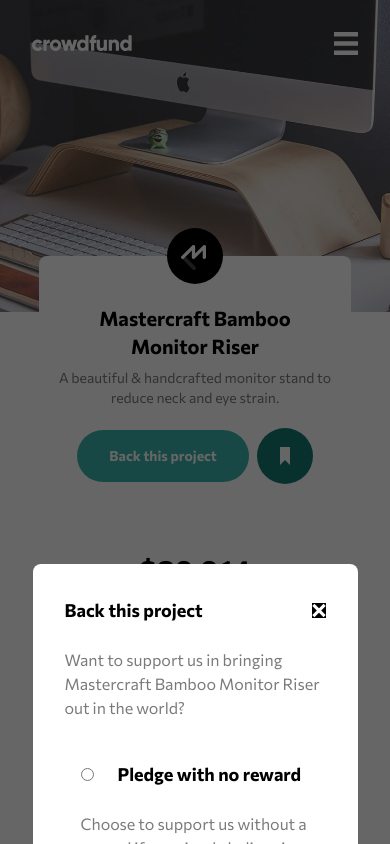
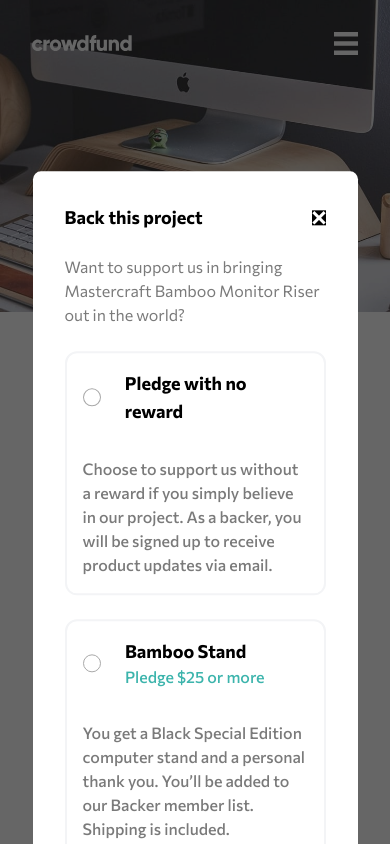
Before and after one commit to MuhammadFahrulazmi322/crowdfunding-product-page, a React (Vite) app: page / in a window 390 px wide. Both pictures are taken after a click on the button "Back this project". Shown: the top 844 px of the page. Built offline with nearby package versions, Linux system fonts and the light colour scheme.

Commit message:
finish modal section mobile version

```diff
--- a/src/components/Modal.jsx
+++ b/src/components/Modal.jsx
@@ -3,18 +3,19 @@
 import { project } from "../constants";
 
 function Modal({ isOpen, onClose }) {
-  const [selectedItem, setSelectedItem] = useState(null);
+  const [selectedItem, setSelectedItem] = useState("");
 
-  const handleRadioChange = (index) => {
-    setSelectedItem(index);
+  const handleRadioChange = (title) => {
+    setSelectedItem(title);
   };
+  console.log(selectedItem);
 
   if (!isOpen) return null;
 
   console.log("Modal telah muncul");
   return (
     <section className="fixed inset-0 bg-black bg-opacity-60 flex justify-center items-center z-50 overflow-y-auto">
-      <div className=" bg-white relative top-[100%] lg:top-[40%] md:top-[40%] p-8 w-10/12 xl:w-2/3 rounded-lg flex flex-col gap-6">
+      <div className=" bg-white relative translate-y-1/3 p-8 w-10/12 xl:w-2/3 rounded-lg flex flex-col gap-6">
         <div className="flex flex-row items-center justify-between">
           <h1 className="text-lg font-bold">Back this project</h1>
           <div className="cursor-pointer bg-black" onClick={onClose}>
@@ -29,8 +30,13 @@
         {project.map((item, index) => (
           <div
             key={index}
-            className={`flex flex-col p-4 gap-6 border-1 border-solid border-dark-gray
+            className={`flex flex-col p-4 gap-8 border-2 border-solid rounded-xl
                 ${item.disabled ? "opacity-50" : "opacity-100"}
+                ${
+                  selectedItem === item.title
+                    ? "border-moderate-cyan"
+                    : "border-gray-100"
+                }
             `}
           >
             <div className="flex flex-row gap-6 items-center">
@@ -38,20 +44,30 @@
                 type="radio"
                 name="project"
                 id={`project-${index}`}
-                className="bg-transparent  border border-gray-200 rounded-full checked:bg-dark-cyan checked:border-dark-cyan"
+                className={`
+                bg-transparent  border border-gray-200 rounded-full
 
-                checked={selectedItem === index}
-                onChange={() => handleRadioChange(index)}
+
+                `}
+                checked={selectedItem === item.title}
+                onChange={() => handleRadioChange(item.title)}
               />
               <div className="flex flex-col">
-                <label htmlFor={`project-${index}`} className="cursor-pointer text-lg font-bold">
+                <label
+                  htmlFor={`project-${index}`}
+                  className="cursor-pointer text-lg font-bold .form-control"
+                >
                   {item.title}
                 </label>
-                {item.subtitle && <p className="text-dark-cyan font-medium">{item.subtitle}</p>}
+                {item.subtitle && (
+                  <p className="text-moderate-cyan font-medium">
+                    {item.subtitle}
+                  </p>
+                )}
               </div>
             </div>
 
-            <p className="text-dark-gray">{item.description}</p>
+            <p className="text-dark-gray font-medium">{item.description}</p>
             {item.stock >= 0 && (
               <p className="flex flex-row items-center gap-2 text-dark-gray">
                 <span className="text-xl font-bold text-black">
--- a/src/index.css
+++ b/src/index.css
@@ -13,6 +13,31 @@
 body.modal-open {
   overflow: hidden;
 }
+input[type="radio"] {
+  position: relative;
+  appearance: none;
+  background-color: #fff;
+  margin: 0;
+  font: 16px;
+  color: white;
+  width: 1.15em;
+  height: 1.15em;
+  border: 0.5px solid darkgray;
+  border-radius: 50%;
+
+}
+input[type="radio"]:checked:before {
+  content: "";
+  position: absolute;
+  top: 50%;
+  left: 50%;
+  transform: translate(-50%, -50%);
+  width: 50%;
+  height: 50%;
+  border-radius: 50%;
+  background-color: darkcyan;
+}
+
 @layer components {
   .max-container {
     max-width: 1440px;
```
